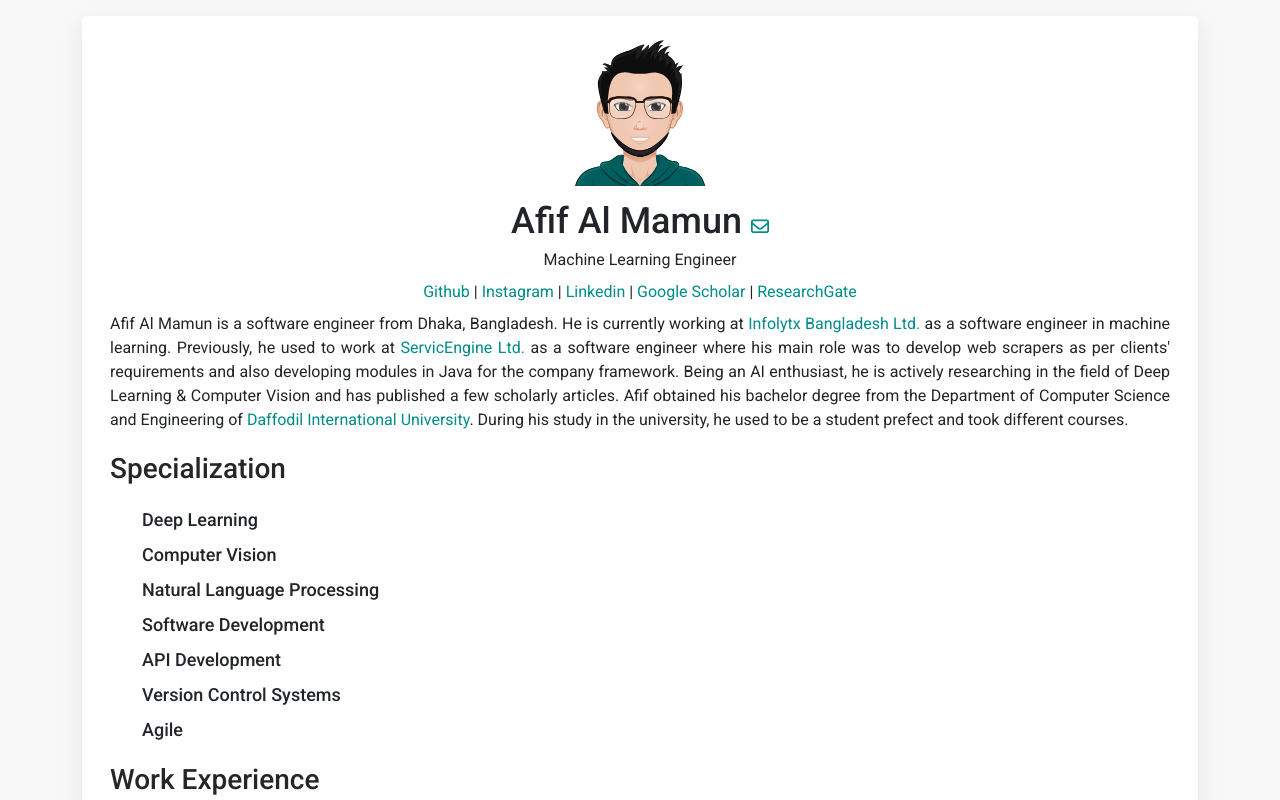
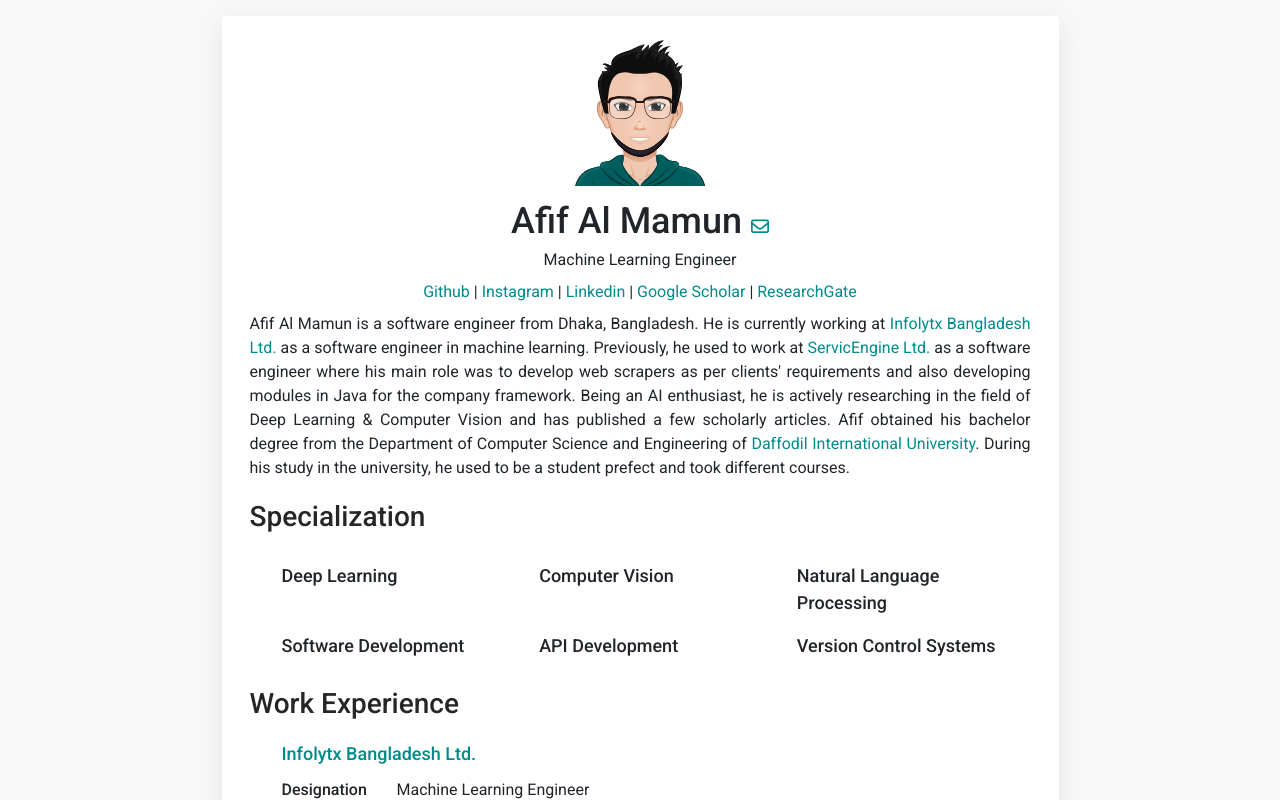
Before and after one commit to afifaniks/afifaniks-github-io-old, a React (Create React App) app: page / in a window 1280 px wide. Shown: the top 800 px of the page. Built offline with nearby package versions, Linux system fonts and the light colour scheme.

Commit message:
Update CSS

```diff
--- a/src/App.css
+++ b/src/App.css
@@ -2,6 +2,14 @@
     margin: 0;
     font-family: 'Roboto', sans-serif;
     background: #f8f8f8;
+}
+
+@media only screen and (min-width: 768px) {
+    .card {
+        max-width: 75%;
+        margin: 0 auto; /* Added */
+        float: none; /* Added */
+    }
 }
 
 .justify-text {
@@ -27,7 +35,7 @@
     margin: 20px 0;
 }
 
-.org-title {
+.key-element {
     text-align: left !important;
     margin: 8px 0;
     font-size: 18px;
@@ -60,6 +68,10 @@
     ul {
         padding-left: 2rem !important;
     }
+
+    .p-l-2 {
+        padding-left: 2rem !important;
+    }
 }
 
 li {
--- a/src/components/Achievement/index.js
+++ b/src/components/Achievement/index.js
@@ -9,7 +9,7 @@
                 <ul>
                     {
                         this.props.achievements.map((achievement) => <li key={achievement.title}>
-                            <p className="org-title" >
+                            <p className="key-element" >
                                 {achievement.title}
                             </p>
                             <table className="table-borderless">
--- a/src/components/Certification/index.js
+++ b/src/components/Certification/index.js
@@ -9,7 +9,7 @@
                 <ul>
                     {
                         this.props.certifications.map((certificate) => <li key={certificate.title}>
-                            <p className="org-title" >
+                            <p className="key-element" >
                                 <a href={certificate.url}>
                                     {certificate.title}
                                 </a>
--- a/src/components/Education/index.js
+++ b/src/components/Education/index.js
@@ -10,7 +10,7 @@
                 <ul>
                     {
                         this.props.educations.map((educationInfo) => <li key={educationInfo.instituteName}>
-                            <p className="org-title" >
+                            <p className="key-element" >
                                 <a href={educationInfo.instituteWebsite}>
                                     {educationInfo.instituteName}
                                 </a>
--- a/src/components/Experience/index.js
+++ b/src/components/Experience/index.js
@@ -9,7 +9,7 @@
                 <ul>
                     {
                         this.props.experiences.map((workExperience) => <li key={workExperience.companyName}>
-                            <p className="org-title" >
+                            <p className="key-element" >
                                 <a href={workExperience.companyWebsite}>
                                     {workExperience.companyName}
                                 </a>
--- a/src/components/Publication/index.js
+++ b/src/components/Publication/index.js
@@ -9,7 +9,7 @@
                 <ul>
                     {
                         this.props.publications.map((publication) => <li key={publication.title}>
-                            <p className="org-title" >
+                            <p className="key-element" >
                                 <a href={publication.url}>
                                     {publication.title}
                                 </a>
--- a/src/components/Specialization/index.js
+++ b/src/components/Specialization/index.js
@@ -6,15 +6,14 @@
         return (
             <div>
                 <h3 className="section-title">Specialization</h3>
-                <ul>
+                <div className="row p-l-2">
                     {
-                        this.props.specializations.map((specialization, index) => <li key={index}>
-                            <p className="org-title" >
-                                {specialization}
-                            </p>
-                        </li>)
+                        this.props.specializations.map((specialization) => <div className="key-element col-lg-4 col-md-6 text-left"
+                            key={specialization}>
+                            {specialization}
+                        </div>)
                     }
-                </ul>
+                </div>
             </div>
         );
     }
--- a/src/statics/PROFILE_DATA.js
+++ b/src/statics/PROFILE_DATA.js
@@ -183,7 +183,6 @@
         "Software Development",
         "API Development",
         "Version Control Systems",
-        "Agile"
     ]
 });
 
```
